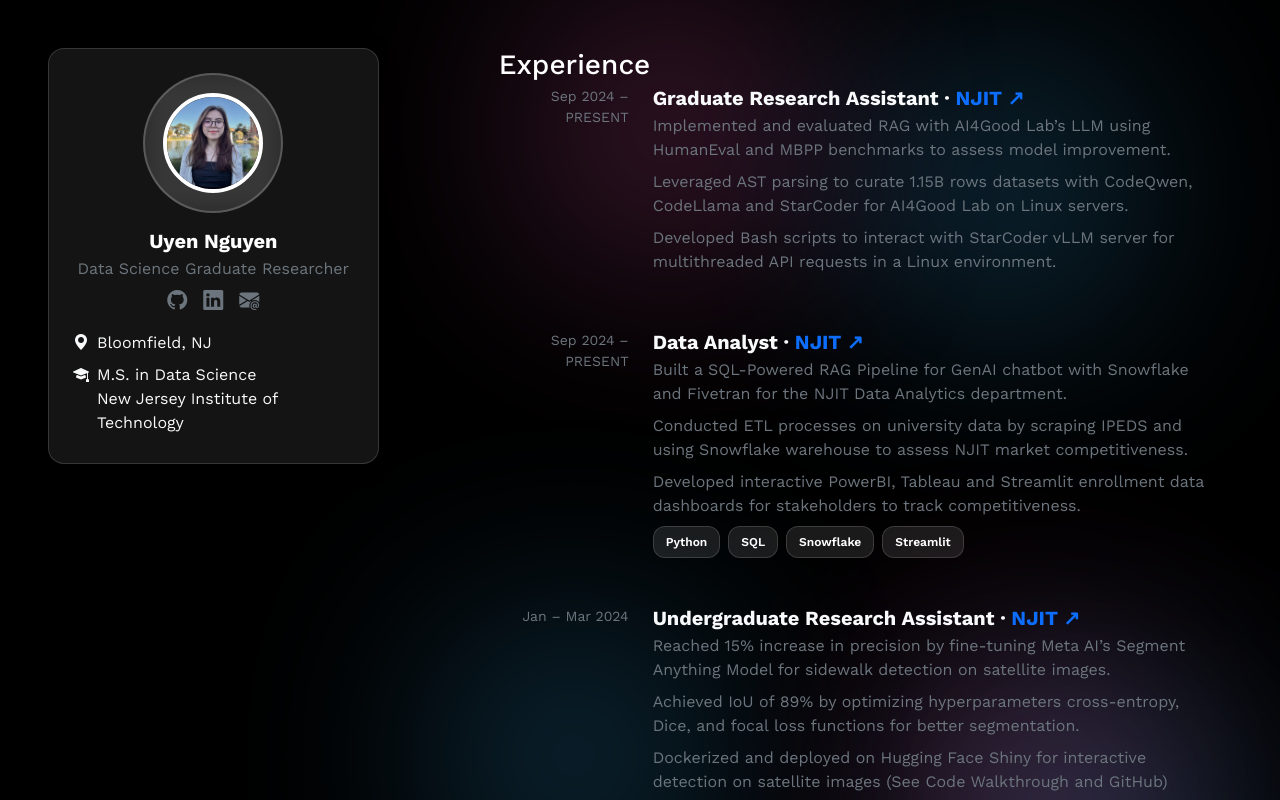
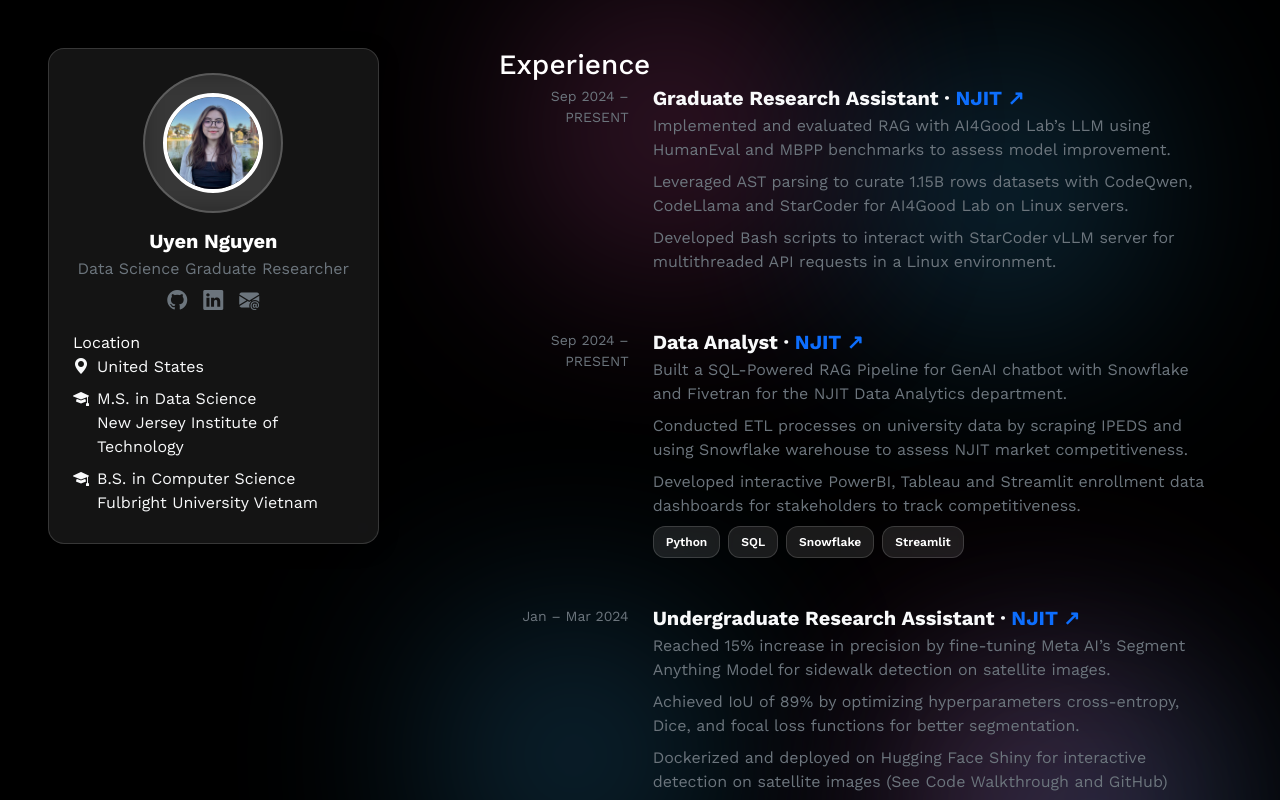
Before and after one commit to pengwingokla/portfolio, a React (Vite) app: page / in a window 1280 px wide. Shown: the top 800 px of the page. Built offline with nearby package versions, Linux system fonts and the light colour scheme.

Commit message:
Remove location and add tab icon

```diff
--- a/index.html
+++ b/index.html
@@ -3,7 +3,7 @@
 
 <head>
   <meta charset="UTF-8" />
-  <link rel="icon" type="image/svg+xml" href="/vite.svg" />
+  <link rel="icon" type="image/svg+xml" href="/img/tabicon.jpg" />
   <meta name="viewport" content="width=device-width, initial-scale=1.0" />
   <title>Uyen Nguyen</title>
 </head>
--- a/src/components/ProfileCard.jsx
+++ b/src/components/ProfileCard.jsx
@@ -46,10 +46,10 @@
 
             {/* Location & School */}
             <div className="text-start">
-                {/* Location */}
+                Location
                 <p className="mb-1 d-flex align-items-start">
                     <i className="bi bi-geo-alt-fill me-2 text-light"></i>
-                    <span className="text-light">Bloomfield, NJ</span>
+                    <span className="text-light">United States</span>
                 </p>
 
                 {/* Education */}
@@ -60,6 +60,15 @@
                         New Jersey Institute of Technology
                     </span>
                 </p>
+
+                {/* Education */}
+                <p className="mb-1 mt-2 d-flex align-items-start">
+                    <i className="bi bi-mortarboard-fill me-2 text-light"></i>
+                    <span className="text-light">
+                        B.S. in Computer Science<br />
+                        Fulbright University Vietnam
+                    </span>
+                </p>
             </div>
         </div>
     );
```
Also changed, not shown: img/tabicon.jpg (added).
